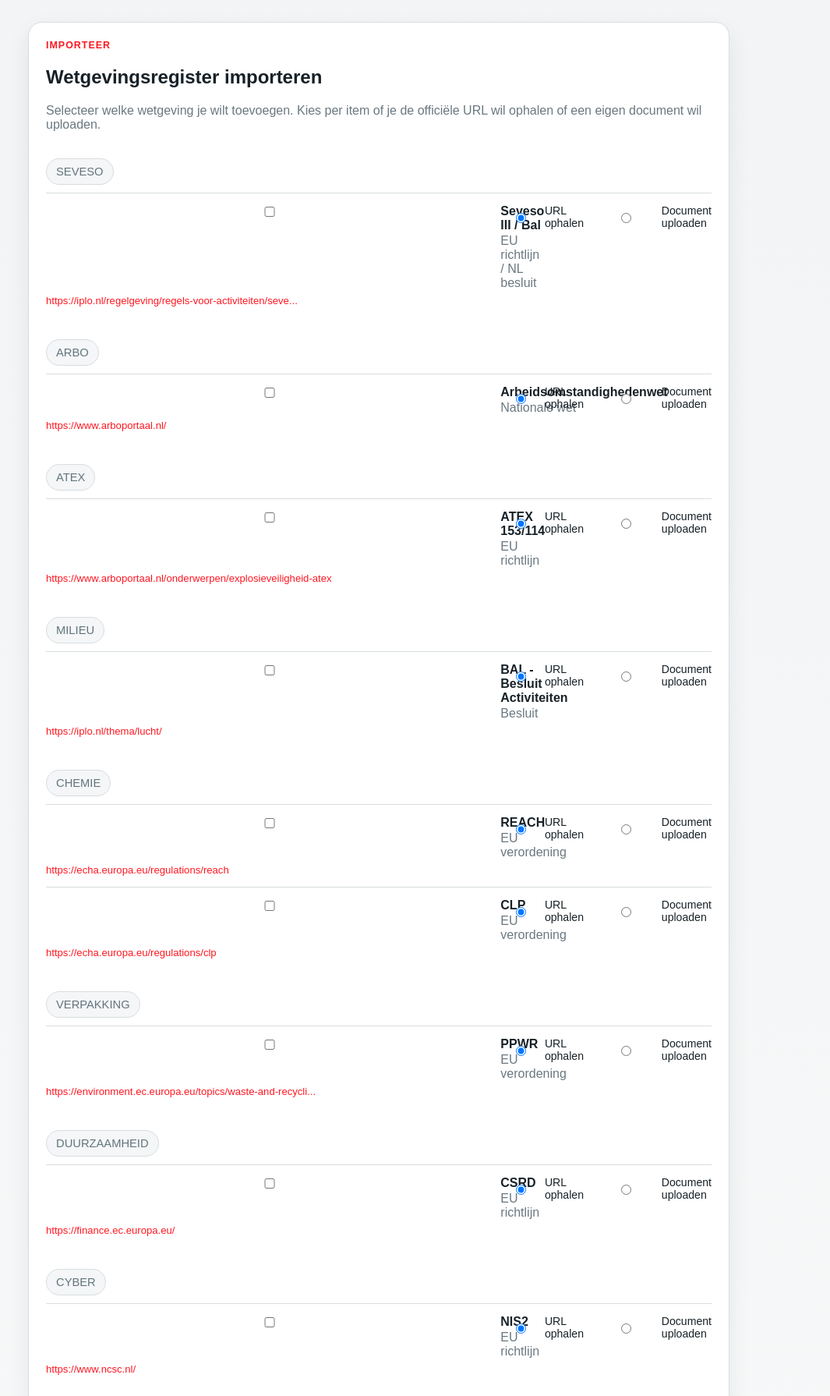
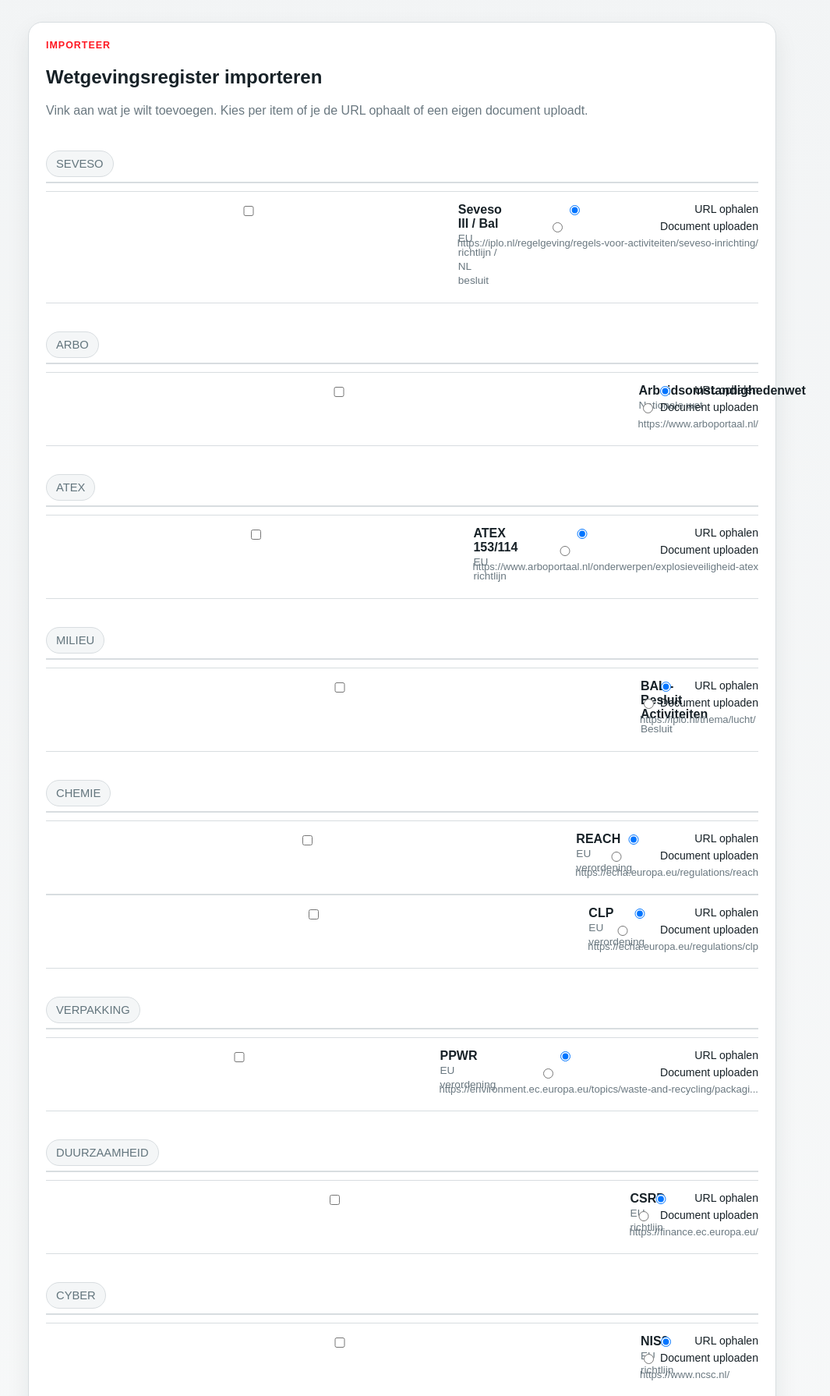
Before and after one commit to Mobacc-AI-Team/stinoil-esg, a Flask app: page /wetgeving/importeer in a window 1280 px wide. Shown: the part 152-1942 px from the top of the page at 78% size, without its empty margins (4-1069 px from the left). Run offline with Flask 3, Linux system fonts and the light colour scheme; some libraries are stand-ins or nearby versions.

Commit message:
Fix import page layout and group wetgeving by thema
- Import page: clean row layout with checkbox left, controls right
- Wetgeving page: grouped by thema with count, pill status badges
- CSS for both new layouts

Co-Authored-By: Claude Sonnet 4.6 <noreply@anthropic.com>

```diff
--- a/webapp/static/style.css
+++ b/webapp/static/style.css
@@ -367,7 +367,60 @@ th, td {
   font-weight: bold;
 }
 
-.wide-shell { max-width: 900px; }
+.wide-shell { max-width: 960px; }
+
+/* Wetgeving groepen */
+.wetgeving-groep { margin-bottom: 32px; }
+.wetgeving-groep-header {
+  display: flex;
+  align-items: center;
+  gap: 10px;
+  padding: 10px 0 8px;
+  border-bottom: 2px solid var(--line);
+  margin-bottom: 0;
+}
+.wetgeving-groep table { margin-top: 0; }
+
+/* Import pagina */
+.import-group { margin-bottom: 24px; }
+.import-group-header { padding: 8px 0 6px; border-bottom: 2px solid var(--line); margin-bottom: 0; }
+.import-row {
+  display: flex;
+  align-items: flex-start;
+  gap: 20px;
+  padding: 12px 0;
+  border-bottom: 1px solid var(--line);
+}
+.import-checkbox {
+  display: flex;
+  align-items: flex-start;
+  gap: 10px;
+  cursor: pointer;
+  flex: 0 0 220px;
+}
+.import-checkbox input[type=checkbox] { margin-top: 4px; flex-shrink: 0; }
+.import-controls {
+  flex: 1;
+  display: flex;
+  flex-direction: column;
+  gap: 6px;
+}
+.import-controls > div:first-child {
+  display: flex;
+  gap: 16px;
+  align-items: center;
+}
+.method-option {
+  display: flex;
+  align-items: center;
+  gap: 5px;
+  font-size: .88rem;
+  cursor: pointer;
+  white-space: nowrap;
+}
+.import-url-display { font-size: .82rem; }
+.import-upload-field input { font-size: .88rem; }
+
 .import-group { margin-bottom: 28px; }
 .import-group-header { margin-bottom: 10px; }
 .import-row {
--- a/webapp/templates/wetgeving_importeer.html
+++ b/webapp/templates/wetgeving_importeer.html
@@ -6,87 +6,83 @@
     <div>
       <div class="eyebrow">Importeer</div>
       <h2>Wetgevingsregister importeren</h2>
-      <p>Selecteer welke wetgeving je wilt toevoegen. Kies per item of je de officiële URL wil ophalen of een eigen document wil uploaden.</p>
+      <p>Vink aan wat je wilt toevoegen. Kies per item of je de URL ophaalt of een eigen document uploadt.</p>
     </div>
   </div>
 
   {% if results %}
-  <div class="import-results card subtle-card">
-    <h3>Resultaat</h3>
-    <ul class="import-result-list">
-      {% for r in results %}
-      <li class="import-result-item {{ r.status }}">
-        <strong>{{ r.naam }}</strong>
-        <span class="pill {% if r.status == 'ok' %}success{% elif r.status == 'fout' %}error{% else %}muted{% endif %}">
-          {{ r.status }}
-        </span>
-        <span class="muted">{{ r.bericht }}</span>
-      </li>
-      {% endfor %}
-    </ul>
-    <div class="form-actions">
+  <div class="card subtle-card" style="margin-bottom:24px">
+    <h3 style="margin-top:0">Resultaat</h3>
+    <table>
+      <thead><tr><th>Naam</th><th>Status</th><th>Detail</th></tr></thead>
+      <tbody>
+        {% for r in results %}
+        <tr>
+          <td>{{ r.naam }}</td>
+          <td><span class="pill {% if r.status == 'ok' %}success{% elif r.status == 'fout' %}error{% else %}subtle{% endif %}">{{ r.status }}</span></td>
+          <td class="muted">{{ r.bericht }}</td>
+        </tr>
+        {% endfor %}
+      </tbody>
+    </table>
+    <div class="form-actions" style="margin-top:16px">
       <a class="button-link" href="{{ url_for('wetgeving') }}">Naar wetgevingsbibliotheek →</a>
     </div>
   </div>
   {% endif %}
 
-  {% if not results %}
   <form method="post" enctype="multipart/form-data">
+    {% set ns = namespace(thema_prev='') %}
+    {% for i in range(register | length) %}
+    {% set item = register[i] %}
 
-    {% set themas = register | map(attribute='thema') | unique | list %}
-    {% for thema in themas %}
+    {% if item.thema != ns.thema_prev %}
+    {% if not loop.first %}</div>{% endif %}
     <div class="import-group">
-      <div class="import-group-header">
-        <span class="pill subtle">{{ thema | upper }}</span>
-      </div>
-      {% for i in range(register | length) %}
-      {% set item = register[i] %}
-      {% if item.thema == thema %}
-      <div class="import-row {% if existing_slugs and item.naam | lower | replace(' ', '_') | replace('/', '_') in existing_slugs %}already-imported{% endif %}">
+      <div class="import-group-header"><span class="pill subtle">{{ item.thema | upper }}</span></div>
+    {% set ns.thema_prev = item.thema %}
+    {% endif %}
+
+      <div class="import-row">
         <label class="import-checkbox">
-          <input type="checkbox" name="item_{{ i }}" value="1"
-            {% if existing_slugs and item.naam | lower | replace(' ', '_') in existing_slugs %}disabled{% endif %}>
-          <div class="import-row-info">
-            <strong>{{ item.naam }}</strong>
-            <span class="muted">{{ item.type }}</span>
+          <input type="checkbox" name="item_{{ i }}" value="1">
+          <div>
+            <strong>{{ item.naam }}</strong><br>
+            <span class="muted" style="font-size:.85rem">{{ item.type }}</span>
           </div>
         </label>
-        <div class="import-method-toggle">
+        <div class="import-controls">
           <label class="method-option">
-            <input type="radio" name="method_{{ i }}" value="url" checked>
-            <span>URL ophalen</span>
+            <input type="radio" name="method_{{ i }}" value="url" checked> URL ophalen
           </label>
           <label class="method-option">
-            <input type="radio" name="method_{{ i }}" value="upload">
-            <span>Document uploaden</span>
+            <input type="radio" name="method_{{ i }}" value="upload"> Document uploaden
           </label>
-        </div>
-        <div class="import-url muted">
-          <a href="{{ item.url }}" target="_blank" rel="noopener">{{ item.url | truncate(60) }}</a>
-        </div>
-        <div class="import-upload-field" style="display:none;">
-          <input type="file" name="bestand_{{ i }}" accept=".pdf,.docx,.txt,.md">
+          <div class="import-url-display">
+            <a href="{{ item.url }}" target="_blank" rel="noopener" class="muted" style="font-size:.82rem">{{ item.url | truncate(70) }}</a>
+          </div>
+          <div class="import-upload-field" style="display:none">
+            <input type="file" name="bestand_{{ i }}" accept=".pdf,.docx,.txt,.md">
+          </div>
         </div>
       </div>
-      {% endif %}
-      {% endfor %}
-    </div>
+
+    {% if loop.last %}</div>{% endif %}
     {% endfor %}
 
-    <div class="form-actions full-width">
+    <div class="form-actions" style="margin-top:24px">
       <button type="submit">Geselecteerde items importeren</button>
     </div>
   </form>
-  {% endif %}
 </section>
 
 <script>
-document.querySelectorAll('.import-method-toggle input[type=radio]').forEach(function(radio) {
-  radio.addEventListener('change', function() {
-    var row = this.closest('.import-row');
+document.querySelectorAll('.method-option input[type=radio]').forEach(function(r) {
+  r.addEventListener('change', function() {
+    var row = this.closest('.import-controls');
     var isUpload = this.value === 'upload';
     row.querySelector('.import-upload-field').style.display = isUpload ? 'block' : 'none';
-    row.querySelector('.import-url').style.display = isUpload ? 'none' : 'block';
+    row.querySelector('.import-url-display').style.display = isUpload ? 'none' : 'block';
   });
 });
 </script>
```
Also changed, not shown: webapp/templates/wetgeving.html (+54 -13 lines).
